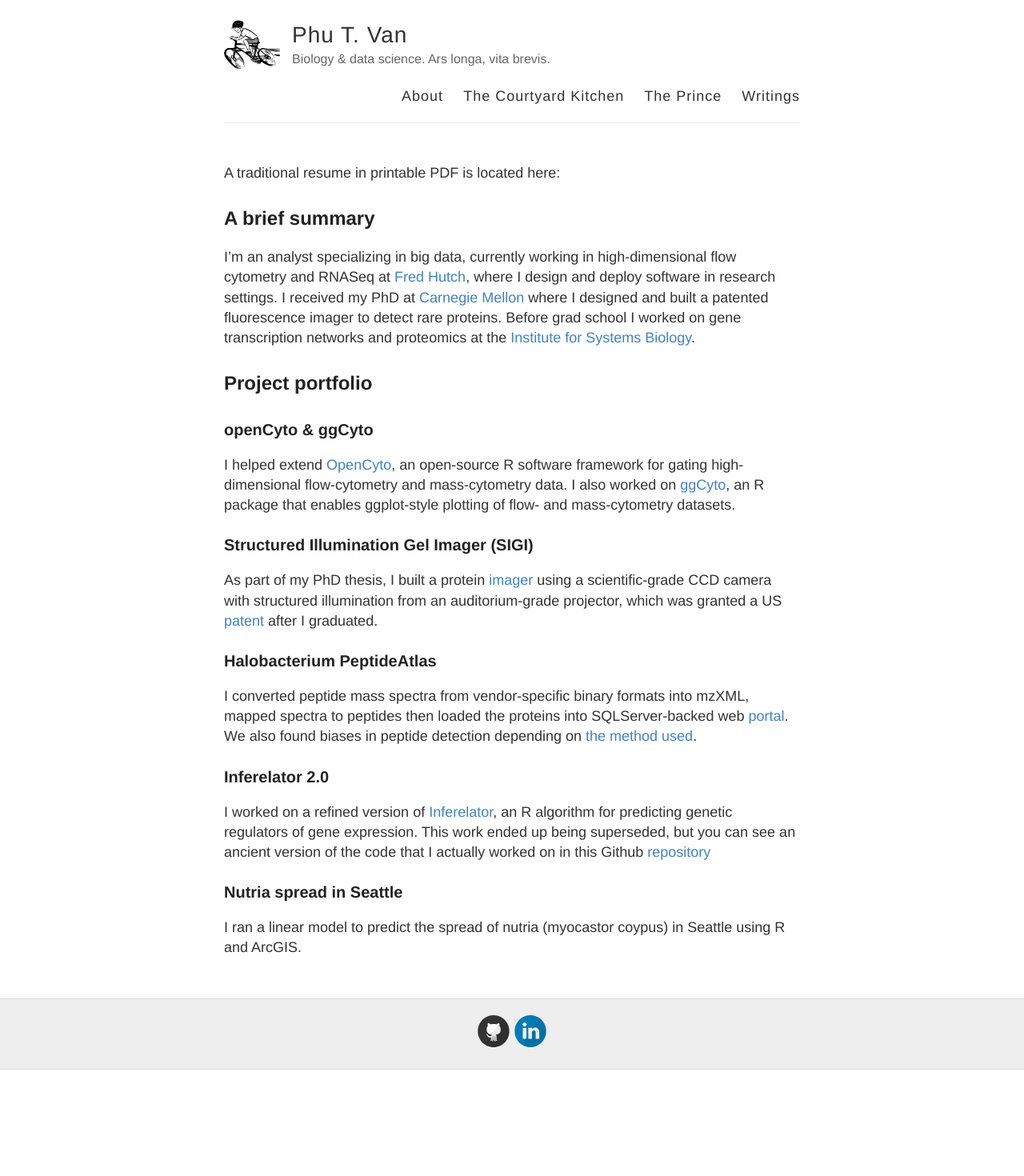
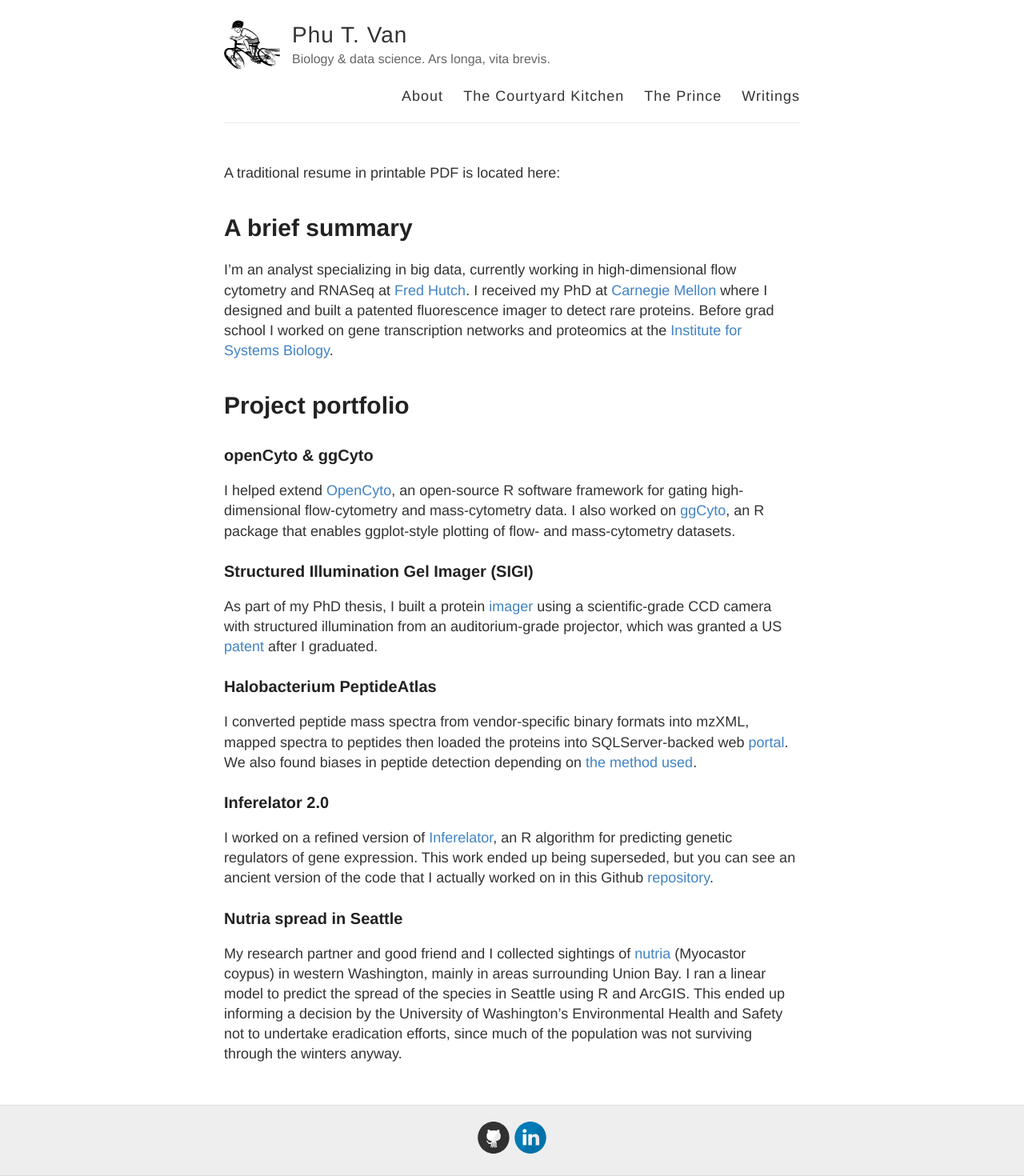
Before and after one commit to ptvan/ptvan.github.io, a Jekyll site: the page built from about.md, in a window 1280 px wide. Shown: the whole page at 80% size. Built offline with Jekyll 4.4.1, drawn with Linux system fonts in a browser that asks for light colours; before the commit the page ends 1337 px from its top, so only the background shows below that.

Commit message:
updated about.md

```diff
--- a/about.md
+++ b/about.md
@@ -6,11 +6,11 @@ permalink: /about/
 
 A traditional resume in printable PDF is located here:
 
-## A brief summary
+# A brief summary
 
-I'm an analyst specializing in big data, currently working in high-dimensional flow cytometry and RNASeq at [Fred Hutch](https://rglab.org), where I design and deploy software in research settings. I received my PhD at [Carnegie Mellon](https://cmu.edu/bio) where I designed and built a patented fluorescence imager to detect rare proteins. Before grad school I worked on gene transcription networks and proteomics at the [Institute for Systems Biology](https://baliga.systemsbiology.net/).
+I'm an analyst specializing in big data, currently working in high-dimensional flow cytometry and RNASeq at [Fred Hutch](https://rglab.org). I received my PhD at [Carnegie Mellon](https://cmu.edu/bio) where I designed and built a patented fluorescence imager to detect rare proteins. Before grad school I worked on gene transcription networks and proteomics at the [Institute for Systems Biology](https://baliga.systemsbiology.net/).
 
-## Project portfolio
+# Project portfolio
 
 ### openCyto & ggCyto
 I helped extend [OpenCyto](http://opencyto.org), an open-source R software framework for gating high-dimensional flow-cytometry and mass-cytometry data. I also worked on [ggCyto](https://www.ncbi.nlm.nih.gov/pmc/articles/PMC6223365/), an R package that enables ggplot-style plotting of flow- and mass-cytometry datasets.
@@ -22,7 +22,7 @@ As part of my PhD thesis, I built a protein [imager](https://www.ncbi.nlm.nih.go
 I converted peptide mass spectra from vendor-specific binary formats into mzXML, mapped spectra to peptides then loaded the proteins into SQLServer-backed web [portal](https://peptideatlas.org). We also found biases in peptide detection depending on [the method used](https://www.ncbi.nlm.nih.gov/pmc/articles/PMC2643335/).
 
 ### Inferelator 2.0
-I worked on a refined version of [Inferelator](https://www.ncbi.nlm.nih.gov/pubmed/16686963), an R algorithm for predicting genetic regulators of gene expression. This work ended up being superseded, but you can see an ancient version of the code that I actually worked on in this Github [repository](https://github.com/ptvan/inferelator-ancient)
+I worked on a refined version of [Inferelator](https://www.ncbi.nlm.nih.gov/pubmed/16686963), an R algorithm for predicting genetic regulators of gene expression. This work ended up being superseded, but you can see an ancient version of the code that I actually worked on in this Github [repository](https://github.com/ptvan/inferelator-ancient).
 
 ### Nutria spread in Seattle
-I ran a linear model to predict the spread of nutria (myocastor coypus) in Seattle using R and ArcGIS.
+My research partner and good friend and I collected sightings of [nutria](https://en.wikipedia.org/wiki/Coypu) (Myocastor coypus) in western Washington, mainly in areas surrounding Union Bay. I ran a linear model to predict the spread of the species in Seattle using R and ArcGIS. This ended up informing a decision by the University of Washington's Environmental Health and Safety not to undertake eradication efforts, since much of the population was not surviving through the winters anyway.
```
